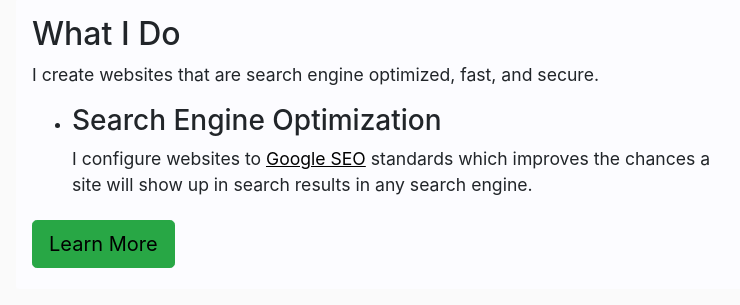
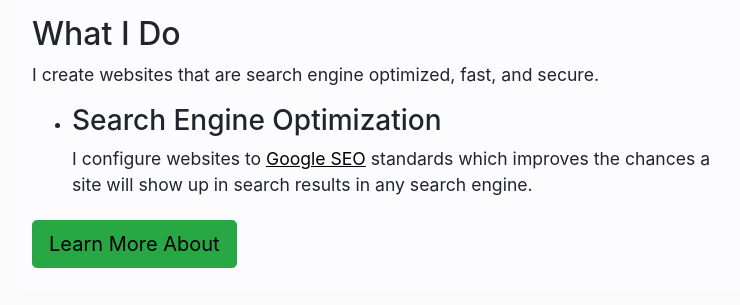
Before and after one commit to mppatterson84/michael_patterson.com, a Django app: page / in a window 1280 px wide. Shown: the part 811-1116 px from the top of the page, without its empty margins (255-995 px from the left). Run offline with Django 3.2, Linux system fonts and the light colour scheme; some libraries are stand-ins or nearby versions.

Commit message:
update links with more descriptive text

```diff
--- a/pages/templates/pages/home.html
+++ b/pages/templates/pages/home.html
@@ -22,7 +22,7 @@
                 My name is Mike. I'm a Web Developer.
                 I create spectacular websites.
             </p>
-            <a class="btn btn-lg btn-light" href="{% url 'about' %}">Learn More</a>
+            <a class="btn btn-lg btn-light" href="{% url 'about' %}">Learn More About</a>
         </div>
     </header>
 {% endblock header %}
@@ -44,6 +44,6 @@
                 </p>
             </li>
         </ul>
-        <a class="btn btn-lg btn-success" href="{% url 'about' %}">Learn More</a>
+        <a class="btn btn-lg btn-success" href="{% url 'about' %}">Learn More About</a>
     </section>
 {% endblock content %}
```
